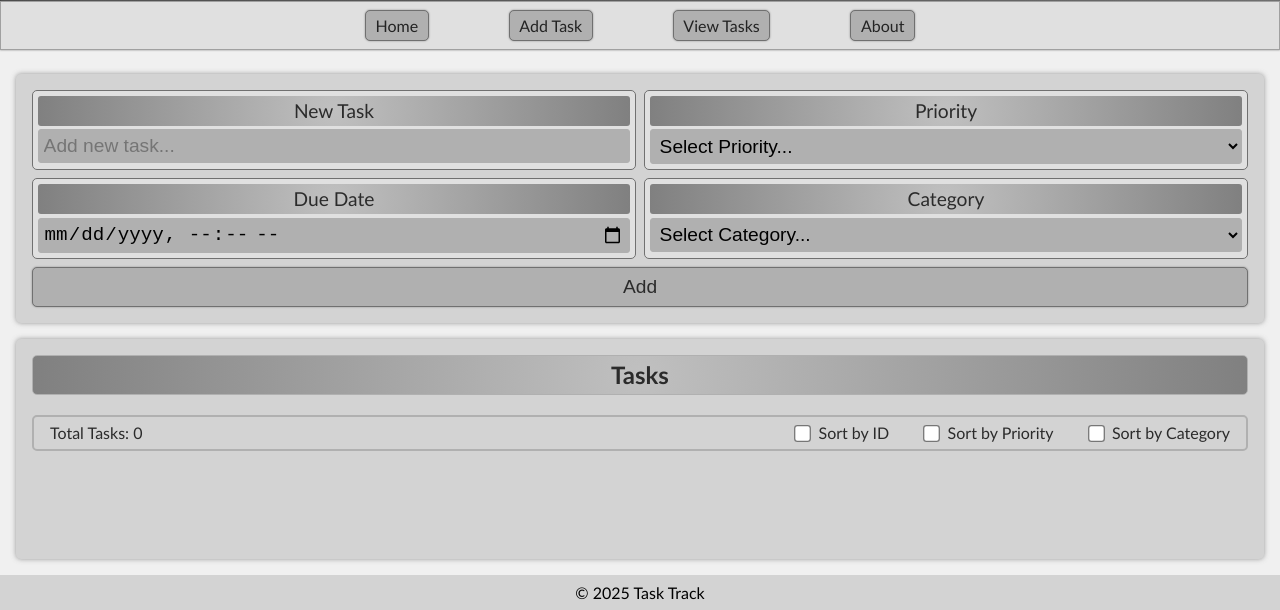
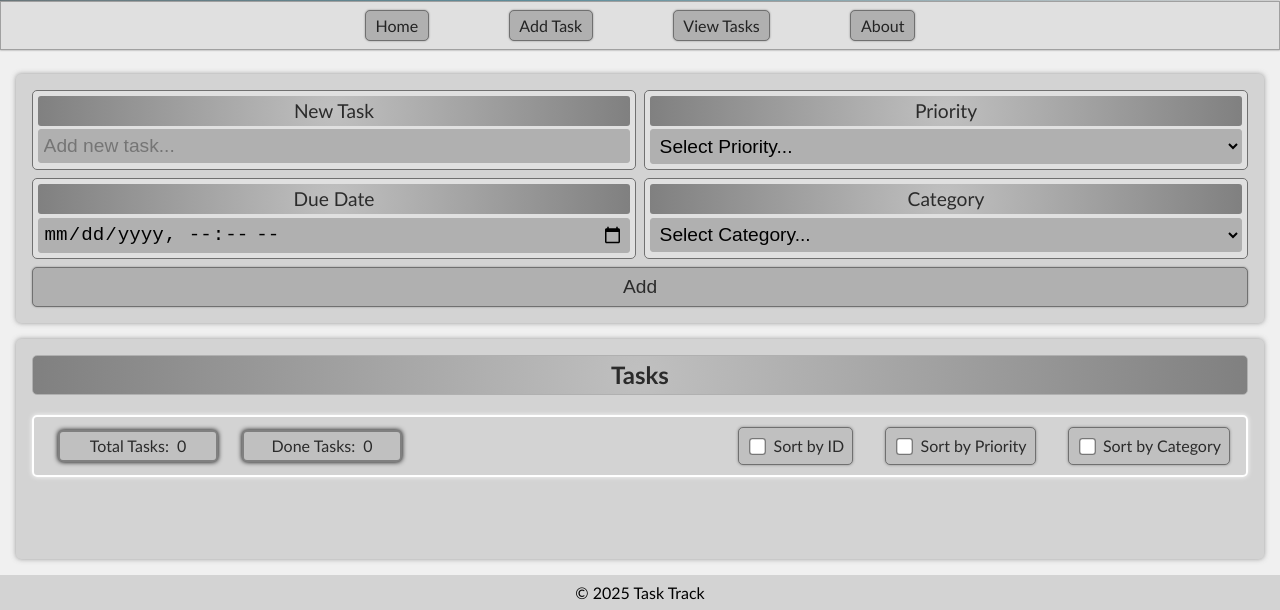
Before and after one commit to AlaaAlsous/Task-Track, a website: page public/index.html in a window 1280 px wide. Shown: the part 190-800 px from the top of the page. Drawn offline with Linux system fonts and the light colour scheme; no server answers.

Commit message:
Add completed tasks counter based on done status

```diff
--- a/public/index.html
+++ b/public/index.html
@@ -65,7 +65,15 @@
       <section class="task-list" id="task-list">
         <h2>Tasks</h2>
         <div class="sort-count">
-          <div class="total">Total Tasks: <span id="total-tasks">0</span></div>
+          <div class="task-counts">
+            <div class="total">
+              Total Tasks: <span id="total-tasks">0</span>
+            </div>
+            <div class="completed-tasks">
+              Done Tasks: <span id="completed-tasks">0</span>
+            </div>
+          </div>
+
           <label><input type="checkbox" id="sortById" />Sort by ID</label>
           <label
             ><input type="checkbox" id="sortByPriority" />Sort by
--- a/public/index.js
+++ b/public/index.js
@@ -11,6 +11,9 @@ async function loadTasks() {
     if (!response.ok) throw new Error("Failed to load tasks");
     let tasks = await response.json();
     document.getElementById("total-tasks").innerText = tasks.length;
+    document.getElementById("completed-tasks").innerText = tasks.filter(
+      (t) => t.done
+    ).length;
     tasks = tasks.sort((a, b) => {
       if (a.done !== b.done) return a.done - b.done;
       if (sortByIdCheckbox.checked) {
--- a/public/styles.css
+++ b/public/styles.css
@@ -254,9 +254,12 @@ main {
   grid-template-columns: 1fr auto auto auto;
   gap: 2rem;
   font-size: clamp(0.8rem, 2vw, 1rem);
+  align-items: center;
+  justify-content: center;
   margin: 0.5rem 0;
-  padding: 0.2rem 1rem;
-  border: 2px solid #b0b0b0;
+  padding: 0.5rem 1rem;
+  box-shadow: 0 0 5px #ffffffd6;
+  border: 2px solid #ffffff;
   border-radius: 5px;
   user-select: none;
 }
@@ -265,6 +268,17 @@ main {
   align-items: center;
   gap: 0.4rem;
   justify-content: right;
+  padding: 0.3rem 0.5rem;
+  border: 1px solid #b0b0b0;
+  border-radius: 5px;
+  box-shadow: 0 0 3px #ffffff99;
+  transition: box-shadow 0.3s, border 0.3s;
+  cursor: pointer;
+}
+.sort-count label:hover {
+  box-shadow: 0 0 5px #ffffffd6;
+  border: 1px solid #ffffff;
+  background-color: #a3a3a3;
 }
 #sortById,
 #sortByPriority,
@@ -272,8 +286,29 @@ main {
   transform: scale(1.3);
   cursor: pointer;
 }
-.total {
+.task-counts {
   margin-right: auto;
+  display: flex;
+  align-items: center;
+  justify-content: center;
+
+  gap: 1.5rem;
+  padding: 0.3rem 0.5rem;
+  flex-wrap: wrap;
+}
+.total,
+.completed-tasks {
+  display: flex;
+  align-items: center;
+  justify-content: center;
+  gap: 0.5rem;
+  font-weight: 500;
+  background-color: #4c4c4c;
+  border-radius: 5px;
+  border: 2px solid #383838;
+  width: 10rem;
+  height: 2rem;
+  box-shadow: 0 0 5px #ffffff;
 }
 .task-list ul {
   list-style: none;
@@ -478,7 +513,7 @@ main {
     color: #2b2b2b;
   }
   header {
-    background-color: #d3d3d3;
+    background: linear-gradient(135deg, #626262 0%, #4a90a4 50%, #f2f2f2 100%);
     color: #ffffff;
   }
   footer {
@@ -558,6 +593,22 @@ main {
     border: 1.5px solid #404040;
     color: #000000;
   }
+  .total,
+  .completed-tasks {
+    background-color: #c0c0c0;
+    border: 2px solid #808080;
+    box-shadow: 0 0 5px #000000;
+  }
+  .sort-count label {
+    border: 1px solid #707070;
+    box-shadow: 0 0 3px #888888;
+    background-color: #c0c0c0;
+  }
+  .sort-count label:hover {
+    box-shadow: 0 0 5px #000000;
+    border: 1px solid #404040;
+    background-color: #b0b0b0;
+  }
   #notification {
     background: #e0e0e0;
     color: #2b2b2b;
@@ -566,11 +617,23 @@ main {
   }
   .about-content,
   .about-content li {
+    color: #000000;
+    background-color: #d3d3d3;
+  }
+  .about-content h2,
+  .about-content h3 {
+    color: #2b2b2b;
+  }
+  .about-content .notfound-content {
     color: #ffffff;
+    box-shadow: 0 0 5px #000000d7;
   }
   .notfound-content {
-    color: #ffffff;
-    box-shadow: 0 0 5px #000000d7;
+    background-color: #d3d3d3;
+    color: #2b2b2b;
+  }
+  .notfound-content h3 {
+    color: #2b2b2b;
   }
 }
 
@@ -587,7 +650,7 @@ main {
   .task-text {
     order: 3;
     flex: 1;
-    min-width: 15rem;
+    min-width: 10rem;
   }
   .deleteBtn {
     order: 4;
@@ -603,6 +666,10 @@ main {
   }
   .task-deadline {
     order: 7;
+  }
+  .task-counts {
+    margin: auto;
+    gap: 0.5rem;
   }
   .sort-count {
     grid-template-columns: 1fr 1fr;
```
